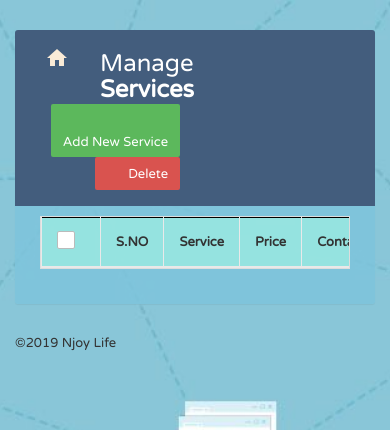
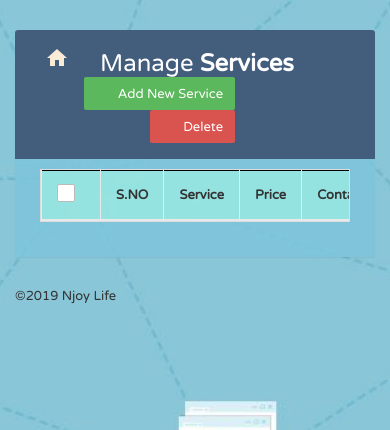
Before and after one commit to robinzd/materialize-and-php, a PHP site: page /table.php in a window 390 px wide. Shown: the top 430 px of the page. Run offline with PHP 8.4, Linux system fonts and the light colour scheme; data that the repository does not hold is empty.

Commit message:
Adding fav-icon and titles

```diff
--- a/index.php
+++ b/index.php
@@ -68,7 +68,8 @@
     <!-- Compiled and minified CSS -->
     <link rel="stylesheet" type="text/css" href="login.css">
     <link rel="stylesheet" href="https://cdnjs.cloudflare.com/ajax/libs/materialize/1.0.0-beta/css/materialize.min.css">
-    <title>login page</title>
+    <title>Login Page</title>
+    <link rel="icon" type="image/x-icon" href="favicon.ico">
 </head>
 
 <body>
--- a/signup.php
+++ b/signup.php
@@ -60,7 +60,8 @@
     <link rel="stylesheet" type="text/css" href="signup.css">
     <link rel="stylesheet" href="https://cdnjs.cloudflare.com/ajax/libs/materialize/1.0.0-beta/css/materialize.min.css">
 
-    <title>Sign up</title>
+    <title>Sign Up</title>
+    <link rel="icon" type="image/x-icon" href="favicon.ico">
 </head>
 
 <body>
--- a/table.php
+++ b/table.php
@@ -9,6 +9,7 @@
     <meta http-equiv="X-UA-Compatible" content="IE=edge">
     <meta name="viewport" content="width=device-width, initial-scale=1">
     <title>Services Data</title>
+    <link rel="icon" type="image/x-icon" href="favicon.ico">
     <link rel="stylesheet" href="https://fonts.googleapis.com/css?family=Roboto|Varela+Round">
     <link rel="stylesheet" href="https://fonts.googleapis.com/icon?family=Material+Icons">
     <link rel="stylesheet" href="https://maxcdn.bootstrapcdn.com/font-awesome/4.7.0/css/font-awesome.min.css">
@@ -28,10 +29,10 @@
                     <div class="col-xs-2 col-md-1">
                         <a href="my project.php"><i class="material-icons home">home</i></a>
                     </div>
-                    <div class="col-xs-5 col-md-5">
+                    <div class="col-xs-10 col-md-5">
                         <h2>Manage <b>Services</b></h2>
                     </div>
-                    <div class="col-xs-6 col-md-6">
+                    <div class="col-xs-8 col-md-6">
                         <a href="#addServiceModal" class="btn btn-success" data-toggle="modal"><i class="material-icons">&#xE147;</i> <span>Add New Service</span></a>
                         <a href="JavaScript:void(0);" class="btn btn-danger" id="delete_multiple"><i class="material-icons">&#xE15C;</i> <span>Delete</span></a>
                     </div>
@@ -200,11 +201,13 @@
         </div>
     </div>
 
+    <footer class="page-footer">
+        <div class="footer-copyright grey darken-4">
+            <div class="container center-align">&copy;2019 Njoy Life</div>
+        </div>
+    </footer>
+
 </body>
-<footer class="page-footer">
-    <div class="footer-copyright grey darken-4">
-        <div class="container center-align">&copy;2019 Njoy Life</div>
-    </div>
-</footer>
+
 
 </html>
```
Also changed, not shown: my project.php (+5 -4 lines), favicon.ico (added).
